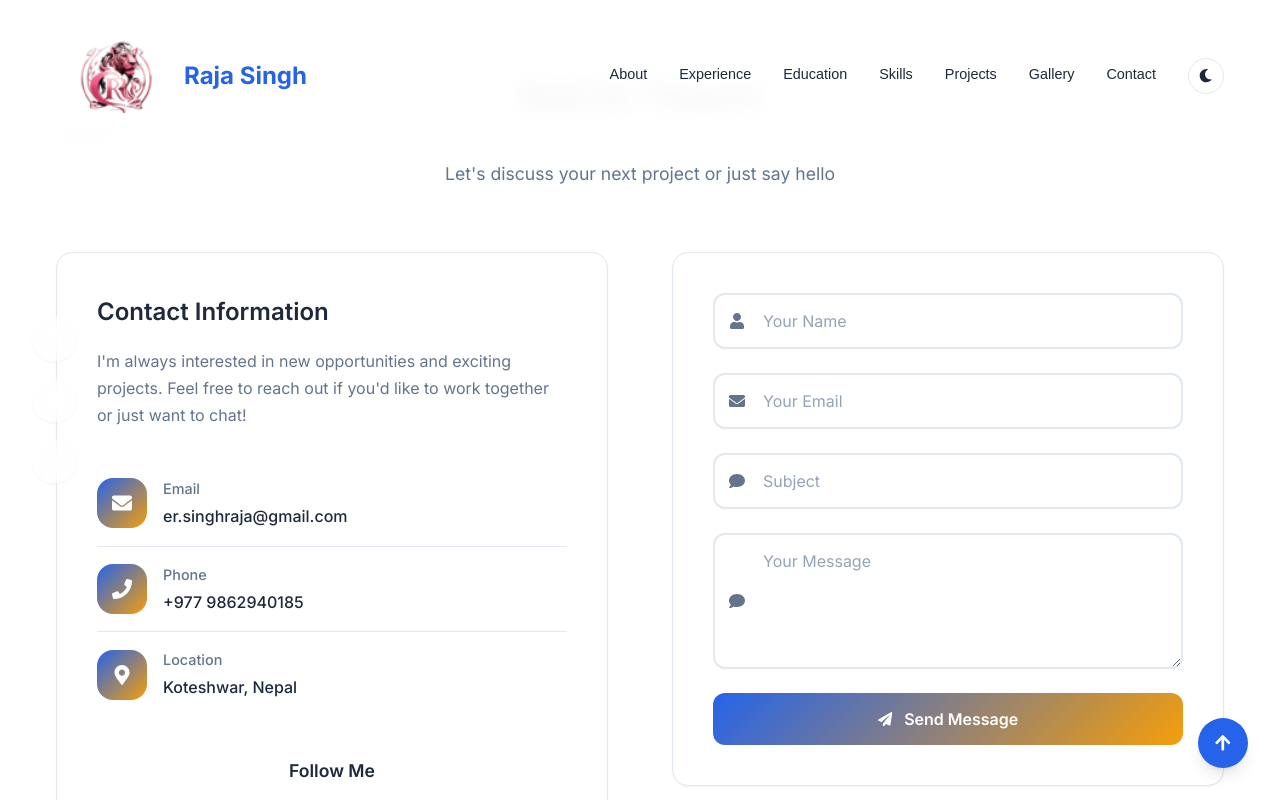
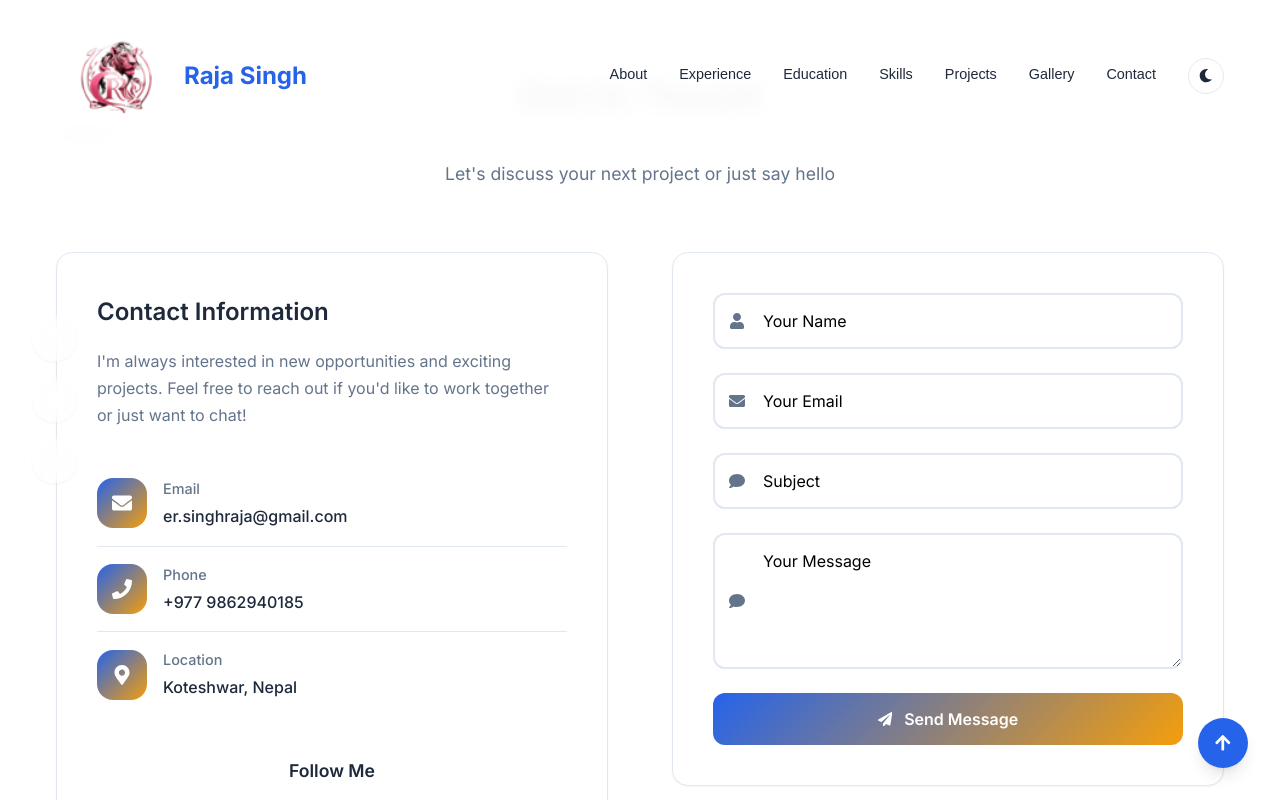
Before and after one commit to RajaCingh/Website, a React (Create React App) app: page / in a window 1280 px wide. Both pictures are taken after a click on the button "Contact". Shown: the top 800 px of the page. Built offline with nearby package versions, Linux system fonts and the light colour scheme.

Commit message:
style(contact): set placeholders and textarea text to black

```diff
--- a/src/components/Contact.css
+++ b/src/components/Contact.css
@@ -195,13 +195,17 @@
 }
 
 .form-input::placeholder {
-  color: var(--text-light);
+  color: #000;
 }
 
 .form-textarea {
   resize: vertical;
   min-height: 120px;
   font-family: inherit;
+  color: #000;
+}
+
+.form-textarea::placeholder {
   color: #000;
 }
 
```
